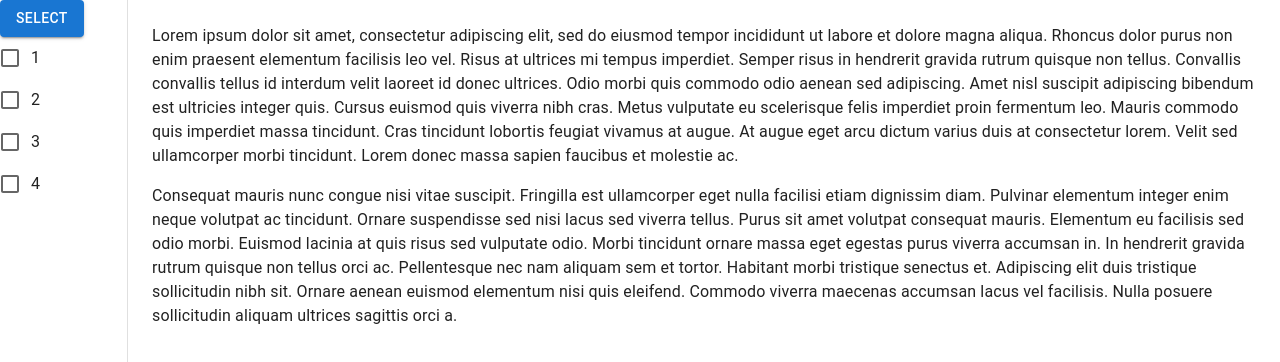
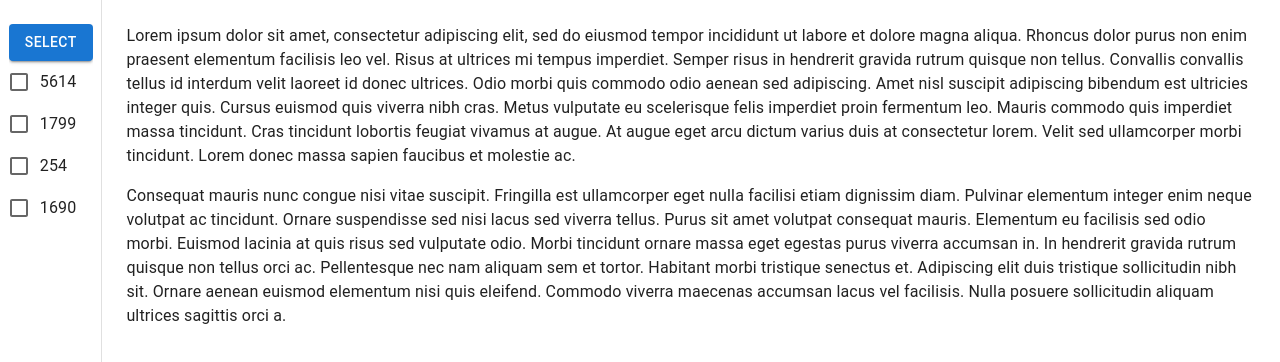
Before and after one commit to Tal-Moshel/Odin, a React (Create React App) app in the folder odin-analyzer/frontend/: page / in a window 1280 px wide. Shown: the top 362 px of the page. Built offline with nearby package versions, Linux system fonts and the light colour scheme.

Commit message:
Fixed drawer sizing and centered elements

```diff
--- a/odin-analyzer/frontend/src/App.tsx
+++ b/odin-analyzer/frontend/src/App.tsx
@@ -18,7 +18,7 @@ interface AppState {
 }
 
 function App() {
-  const [selectedTeams, setSelectedTeams] = useState([1,2,3,4])
+  const [selectedTeams, setSelectedTeams] = useState([5614,1799,254,1690])
 
   return (
     <Box sx={{ display: 'flex' }}>
--- a/odin-analyzer/frontend/src/components/TeamSelectSidePanel.tsx
+++ b/odin-analyzer/frontend/src/components/TeamSelectSidePanel.tsx
@@ -45,12 +45,12 @@ class TeamSelectSidePanel extends Component<TeamSelectSidePanelProps, TeamSelect
             <Drawer
                   variant="permanent"
                   sx={{
-                    width: "10%",
                     flexShrink: 0,
-                    [`& .MuiDrawer-paper`]: { width: "10%", boxSizing: 'border-box' },
+                    width: "8%",
+                    [`& .MuiDrawer-paper`]: {width: "8%", boxSizing: 'border-box' },
                   }}
                 >
-                <Box sx={{ overflow: 'auto' }}>
+                <Box sx={{ overflow: 'auto', marginLeft:"auto", marginRight: "auto", marginTop: 3}}>
                     <Button variant="contained" onClick={this.on_select_button_press}>Select</Button>
                     <FormGroup>
                         {teams_components}
```
